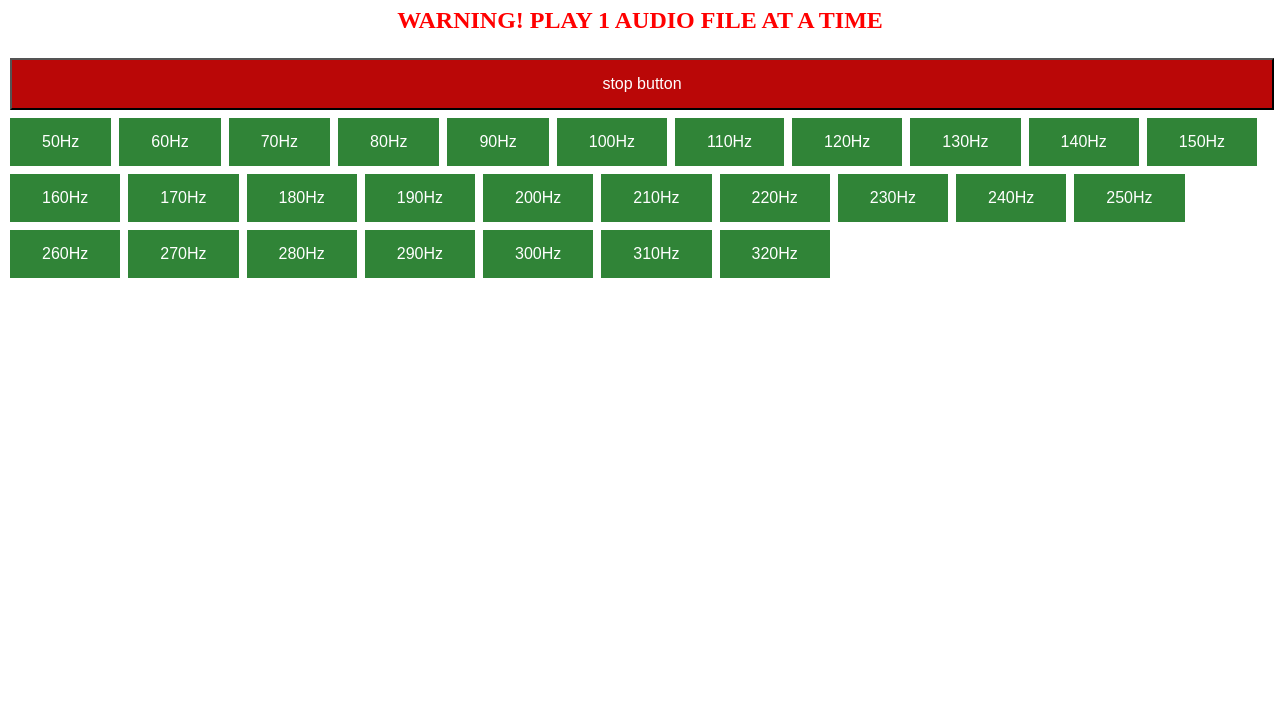
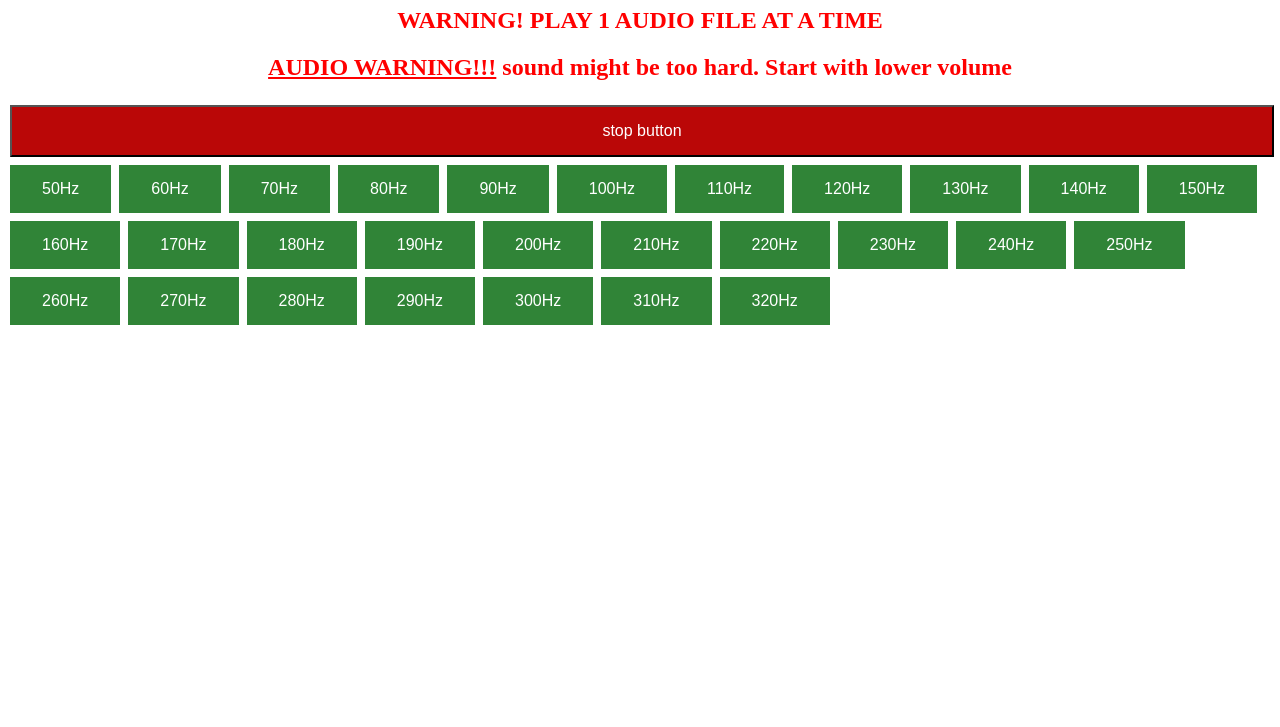
Before and after one commit to ravijaanthony/testAudio, a plain HTML site: page index.html in a window 1280 px wide. Shown: the part 73-800 px from the top of the page. Drawn offline with Linux system fonts and the light colour scheme.

Commit message:
Added more warning

```diff
--- a/index.html
+++ b/index.html
@@ -10,6 +10,7 @@
 <body>
     <h1>Sample Audio Frequency</h1>
     <h2>WARNING! PLAY 1 AUDIO FILE AT A TIME</h2>
+    <h2><u>AUDIO WARNING!!!</u> sound might be too hard. Start with lower volume</h2>
 
     <input type="button" class="stop-audio-button" value="stop button" onclick="stopAllAudio()">
 
```
